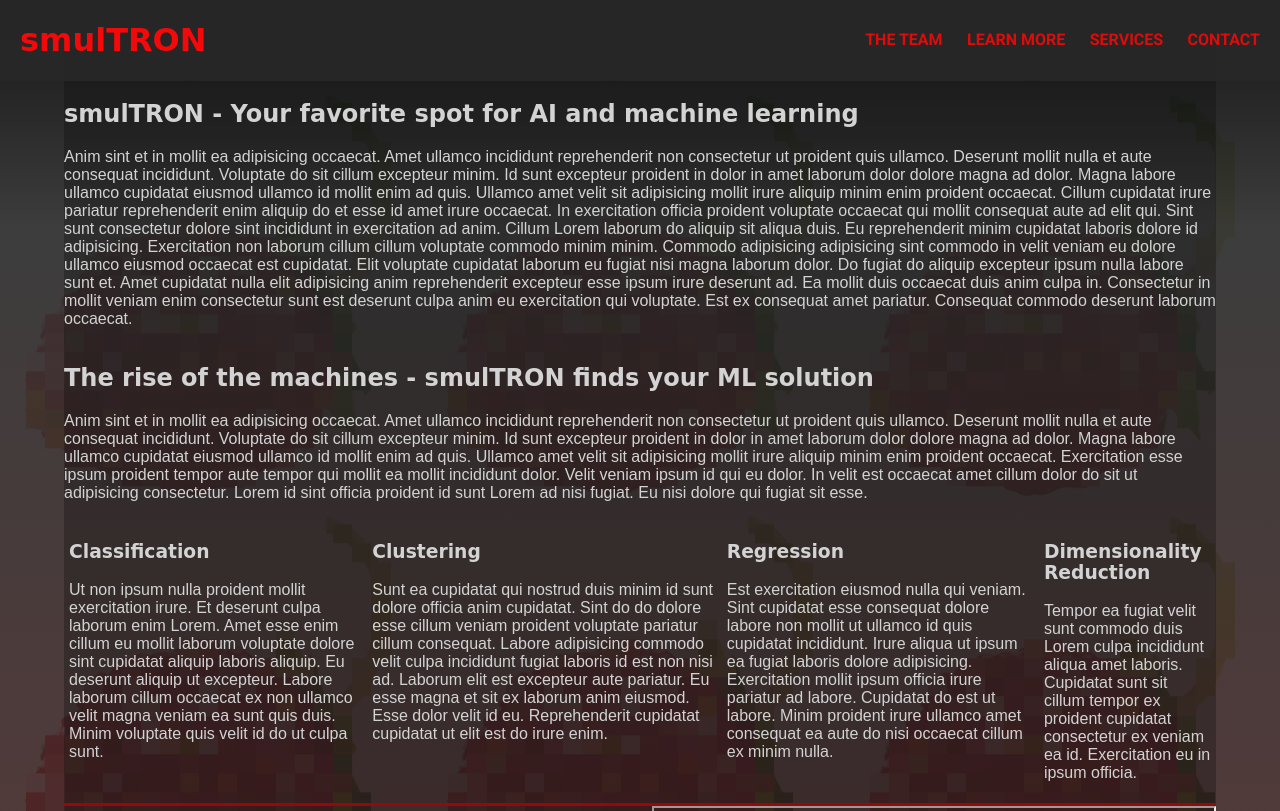
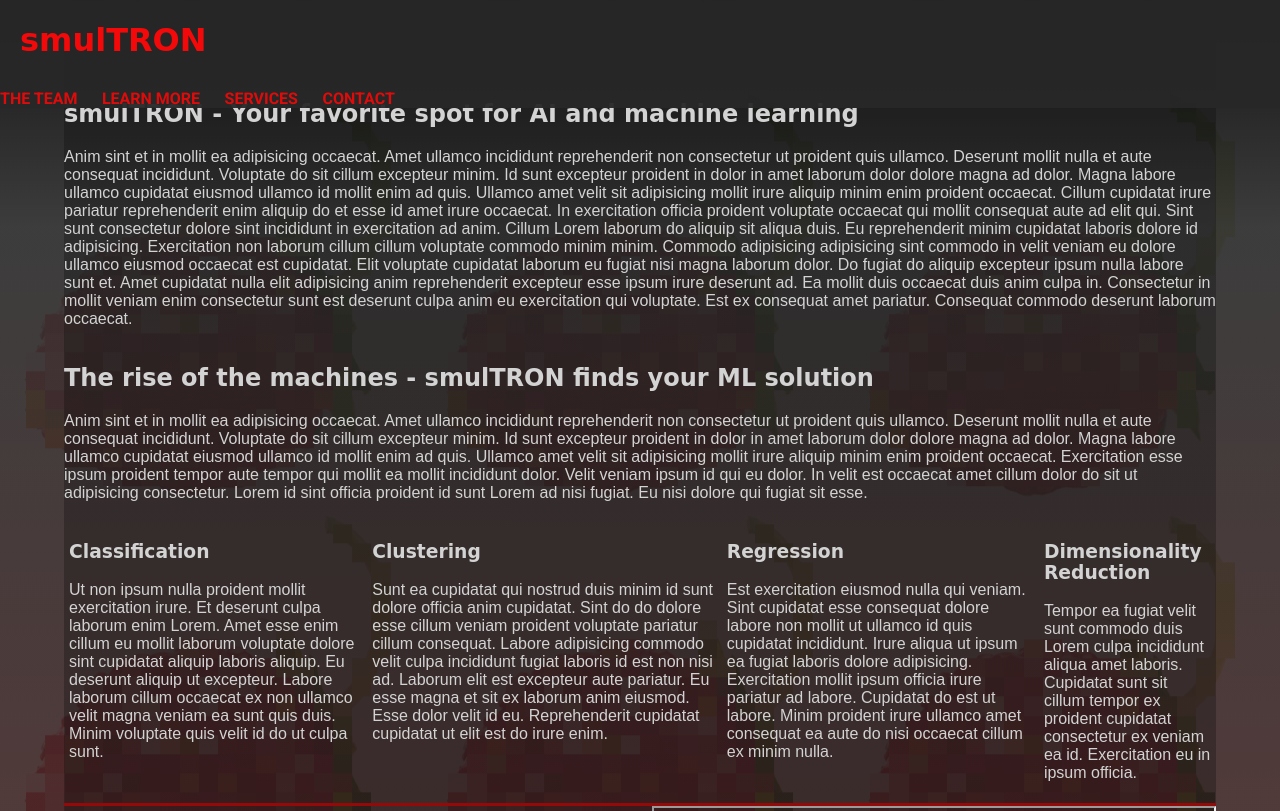
Before and after one commit to thauling/chas_u01_static-website, a plain HTML site: page index.html in a window 1280 px wide. Shown: the top 811 px of the page. Drawn offline with Linux system fonts and the light colour scheme; grey boxes are pictures that could not be loaded; a web font is replaced by a local one.

Commit message:
CHANGE float: none in scss/_navbar-set.scss and scss/style.cs*

```diff
--- a/scss/_navbar-set.scss
+++ b/scss/_navbar-set.scss
@@ -3,12 +3,12 @@
   background-color: $background-color;
 
   h1 {
-    float: left;
+    float: none;
     padding-left: $nav-padding;
     color: $accent-color;
   }
   nav {
-    float: right;
+    float: none;
     opacity: 0.9;
     margin-top: $nav-top-margin;
 
```
Also changed, not shown: scss/style.css, 1 other file.
